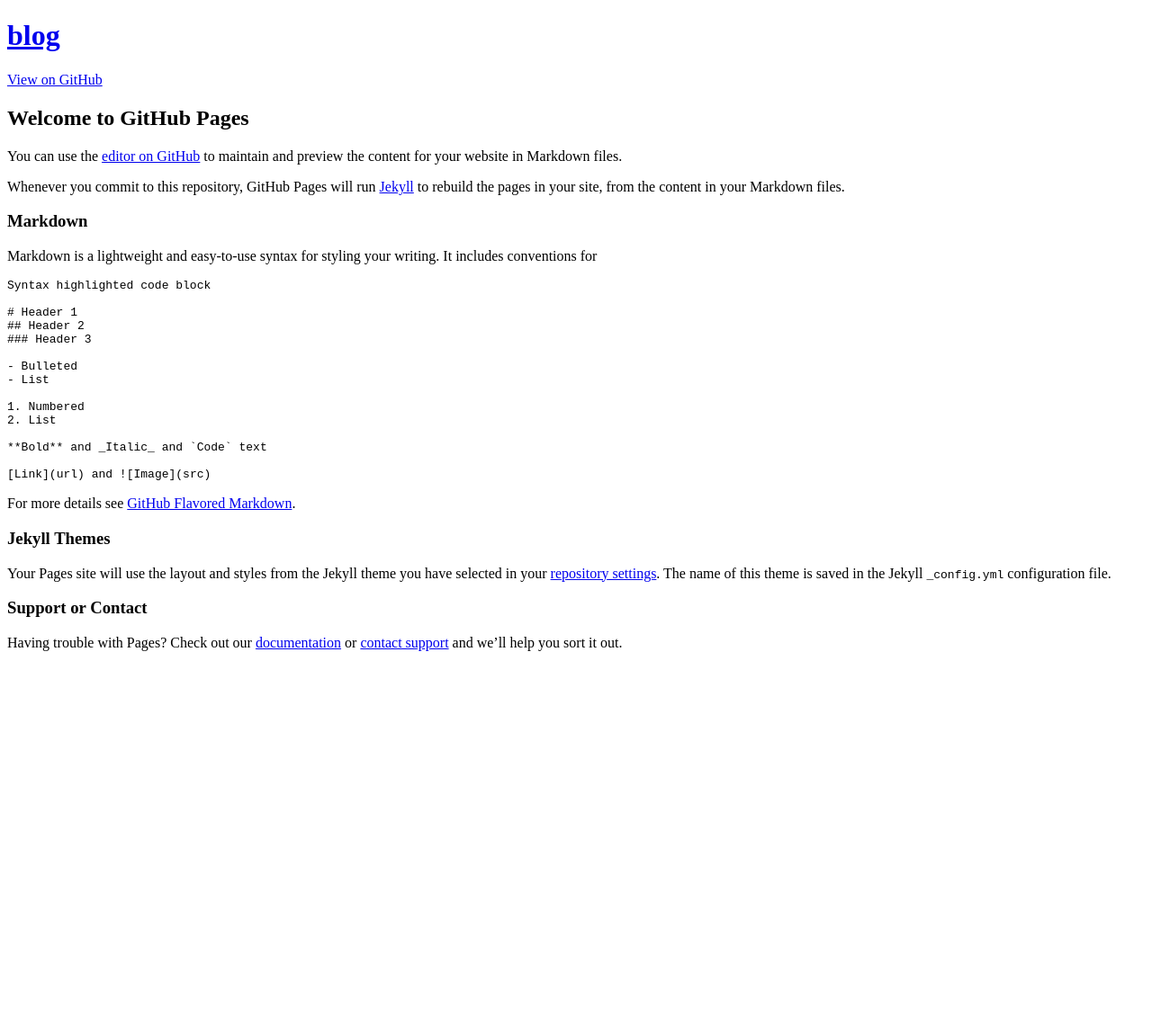
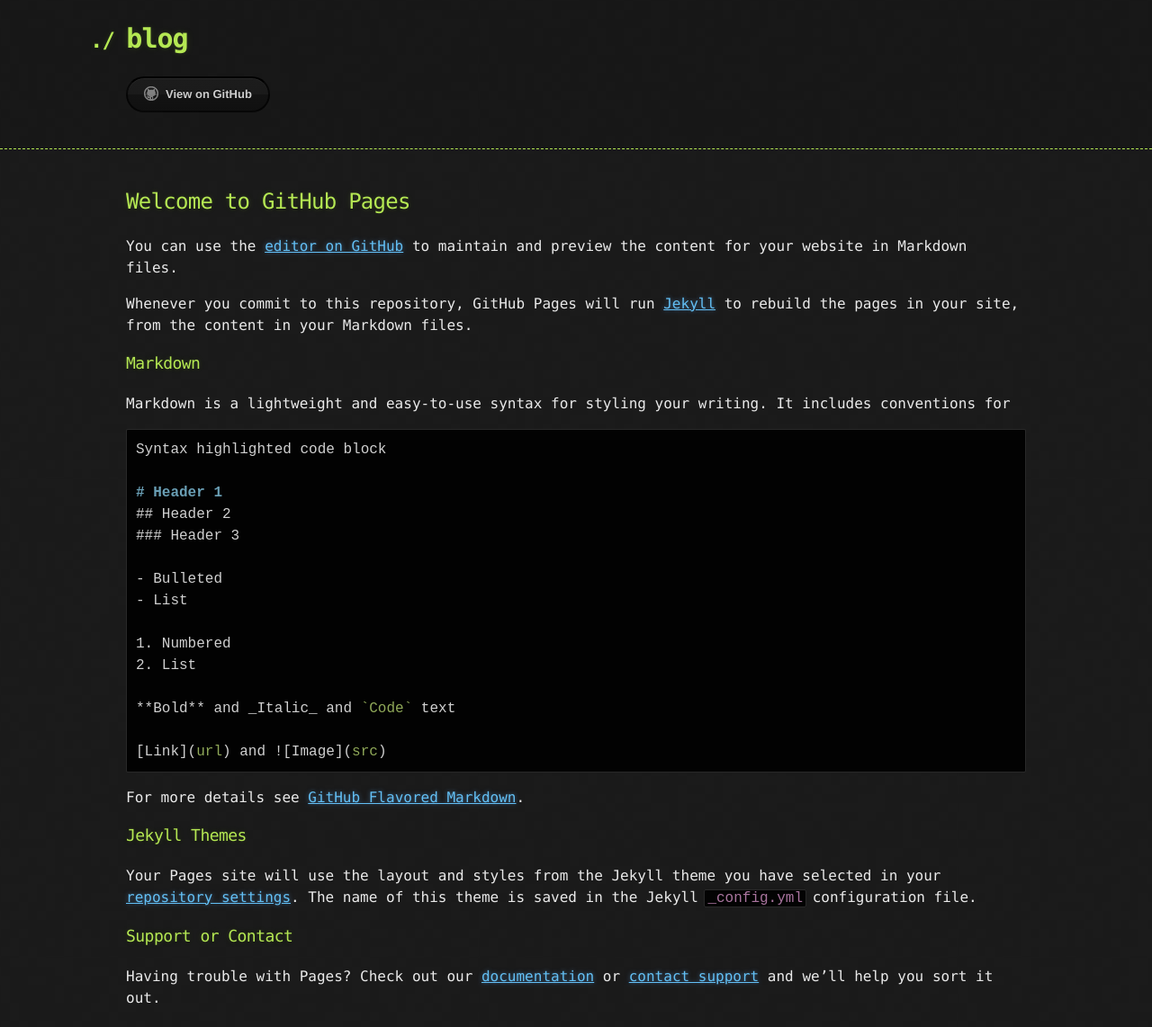
Before and after one commit to noisebird/blog, a Jekyll site: the page built from README.md, in a window 1280 px wide. Shown: the whole page at 90% size. Built offline with Jekyll 4.4.1, drawn with Linux system fonts in a browser that asks for light colours; our own code applies the rules of GitHub Pages for plain Markdown files; the repository's description, which GitHub fills in, is left out; before the commit the page ends 900 px from its top, so only the background shows below that.

Commit message:
[darrewang] #N/A add git md

```diff
--- a/_layouts/default.html
+++ b/_layouts/default.html
@@ -4,7 +4,7 @@
     <meta charset='utf-8'>
     <meta http-equiv="X-UA-Compatible" content="IE=edge">
     <meta name="viewport" content="width=device-width, initial-scale=1">
-    <link rel="stylesheet" href="{{ '/assets/css/style.css?v=' | append: site.github.build_revision | relative_url }}">
+    <link rel="stylesheet" href="/assets/css/style.css?v=' | append: site.github.build_revision | relative_url }}">
 
     {% seo %}
 </head>
--- /dev/null
+++ b/assets/css/style.css
@@ -0,0 +1,317 @@
+.highlight {
+  color: #d0d0d0
+}
+
+.highlight table td {
+  padding: 5px
+}
+
+.highlight table pre {
+  margin: 0
+}
+
+.highlight .w {
+  color: #d0d0d0
+}
+
+.highlight .err {
+  color: #151515;
+  background-color: #ac4142
+}
+
+.highlight .c, .highlight .cd, .highlight .cm, .highlight .c1, .highlight .cs {
+  color: #888
+}
+
+.highlight .cp {
+  color: #f4bf75
+}
+
+.highlight .o, .highlight .ow {
+  color: #f4bf75
+}
+
+.highlight .p, .highlight .pi {
+  color: #d0d0d0
+}
+
+.highlight .gi {
+  color: #90a959
+}
+
+.highlight .gd {
+  color: #ac4142
+}
+
+.highlight .gh {
+  color: #6a9fb5;
+  font-weight: bold
+}
+
+.highlight .k, .highlight .kn, .highlight .kp, .highlight .kr, .highlight .kv {
+  color: #aa759f
+}
+
+.highlight .kc, .highlight .kt, .highlight .kd {
+  color: #d28445
+}
+
+.highlight .s, .highlight .sb, .highlight .sc, .highlight .sd, .highlight .s2, .highlight .sh, .highlight .sx, .highlight .s1 {
+  color: #90a959
+}
+
+.highlight .sr {
+  color: #75b5aa
+}
+
+.highlight .si, .highlight .se {
+  color: #8f5536
+}
+
+.highlight .nt, .highlight .nn, .highlight .nc, .highlight .no {
+  color: #f4bf75
+}
+
+.highlight .na {
+  color: #6a9fb5
+}
+
+.highlight .m, .highlight .mf, .highlight .mh, .highlight .mi, .highlight .il, .highlight .mo, .highlight .mb, .highlight .mx {
+  color: #90a959
+}
+
+.highlight .ss {
+  color: #90a959
+}
+
+body {
+  margin: 0;
+  padding: 0;
+  background: #151515 url("../images/bkg.png") 0 0;
+  color: #eaeaea;
+  font-size: 16px;
+  line-height: 1.5;
+  font-family: Monaco, "Bitstream Vera Sans Mono", "Lucida Console", Terminal, monospace
+}
+
+.container {
+  width: 90%;
+  max-width: 1000px;
+  margin: 0 auto
+}
+
+section {
+  display: block;
+  margin: 0 0 20px 0
+}
+
+h1, h2, h3, h4, h5, h6 {
+  margin: 0 0 20px
+}
+
+li {
+  line-height: 1.4
+}
+
+header {
+  background: rgba(0, 0, 0, 0.1);
+  width: 100%;
+  border-bottom: 1px dashed #b5e853;
+  padding: 20px 0;
+  margin: 0 0 40px 0
+}
+
+header h1 {
+  font-size: 30px;
+  line-height: 1.5;
+  margin: 0 0 0 -40px;
+  font-weight: bold;
+  font-family: Monaco, "Bitstream Vera Sans Mono", "Lucida Console", Terminal, monospace;
+  color: #b5e853;
+  text-shadow: 0 1px 1px rgba(0, 0, 0, 0.1), 0 0 5px rgba(181, 232, 83, 0.1), 0 0 10px rgba(181, 232, 83, 0.1);
+  letter-spacing: -1px;
+  -webkit-font-smoothing: antialiased
+}
+
+@media (max-width: 1000px) {
+  header h1 {
+    margin-left: 0
+  }
+}
+
+header h1:before {
+  content: "./ ";
+  font-size: 24px
+}
+
+header h2 {
+  font-size: 18px;
+  font-weight: 300;
+  color: #666
+}
+
+#downloads .btn {
+  display: inline-block;
+  text-align: center;
+  margin: 0
+}
+
+#main_content {
+  width: 100%;
+  -webkit-font-smoothing: antialiased
+}
+
+section img {
+  max-width: 100%
+}
+
+h1, h2, h3, h4, h5, h6 {
+  font-weight: normal;
+  font-family: Monaco, "Bitstream Vera Sans Mono", "Lucida Console", Terminal, monospace;
+  color: #b5e853;
+  letter-spacing: -0.03em;
+  text-shadow: 0 1px 1px rgba(0, 0, 0, 0.1), 0 0 5px rgba(181, 232, 83, 0.1), 0 0 10px rgba(181, 232, 83, 0.1)
+}
+
+#main_content h1 {
+  font-size: 30px
+}
+
+#main_content h2 {
+  font-size: 24px
+}
+
+#main_content h3 {
+  font-size: 18px
+}
+
+#main_content h4 {
+  font-size: 14px
+}
+
+#main_content h5 {
+  font-size: 12px;
+  text-transform: uppercase;
+  margin: 0 0 5px 0
+}
+
+#main_content h6 {
+  font-size: 12px;
+  text-transform: uppercase;
+  color: #999;
+  margin: 0 0 5px 0
+}
+
+dt {
+  font-style: italic;
+  font-weight: bold
+}
+
+ul li {
+  list-style-image: url("../images/bullet.png")
+}
+
+blockquote {
+  color: #aaa;
+  padding-left: 10px;
+  border-left: 1px dotted #666
+}
+
+pre {
+  background: rgba(0, 0, 0, 0.9);
+  border: 1px solid rgba(255, 255, 255, 0.15);
+  padding: 10px;
+  font-size: 16px;
+  color: #b5e853;
+  border-radius: 2px;
+  word-wrap: normal;
+  overflow: auto;
+  overflow-y: hidden
+}
+
+code.highlighter-rouge {
+  background: rgba(0, 0, 0, 0.9);
+  border: 1px solid rgba(255, 255, 255, 0.15);
+  padding: 0px 3px;
+  margin: 0px -3px;
+  color: #aa759f;
+  border-radius: 2px
+}
+
+table {
+  width: 100%;
+  margin: 0 0 20px 0
+}
+
+th {
+  text-align: left;
+  border-bottom: 1px dashed #b5e853;
+  padding: 5px 10px
+}
+
+td {
+  padding: 5px 10px
+}
+
+hr {
+  height: 0;
+  border: 0;
+  border-bottom: 1px dashed #b5e853;
+  color: #b5e853
+}
+
+.btn {
+  display: inline-block;
+  background: -webkit-linear-gradient(top, rgba(40, 40, 40, 0.3), rgba(35, 35, 35, 0.3) 50%, rgba(10, 10, 10, 0.3) 50%, rgba(0, 0, 0, 0.3));
+  padding: 8px 18px;
+  border-radius: 50px;
+  border: 2px solid rgba(0, 0, 0, 0.7);
+  border-bottom: 2px solid rgba(0, 0, 0, 0.7);
+  border-top: 2px solid #000;
+  color: rgba(255, 255, 255, 0.8);
+  font-family: Helvetica, Arial, sans-serif;
+  font-weight: bold;
+  font-size: 13px;
+  text-decoration: none;
+  text-shadow: 0 -1px 0 rgba(0, 0, 0, 0.75);
+  box-shadow: inset 0 1px 0 rgba(255, 255, 255, 0.05)
+}
+
+.btn:hover {
+  background: -webkit-linear-gradient(top, rgba(40, 40, 40, 0.6), rgba(35, 35, 35, 0.6) 50%, rgba(10, 10, 10, 0.8) 50%, rgba(0, 0, 0, 0.8))
+}
+
+.btn .icon {
+  display: inline-block;
+  width: 16px;
+  height: 16px;
+  margin: 1px 8px 0 0;
+  float: left
+}
+
+.btn-github .icon {
+  opacity: 0.6;
+  background: url("../images/blacktocat.png") 0 0 no-repeat
+}
+
+a {
+  color: #63c0f5;
+  text-shadow: 0 0 5px rgba(104, 182, 255, 0.5)
+}
+
+.cf:before, .cf:after {
+  content: "";
+  display: table
+}
+
+.cf:after {
+  clear: both
+}
+
+.cf {
+  zoom: 1
+}
+
+#a-title {
+  text-decoration: none
+}
```
Also changed, not shown: assets/images/bkg.png (added), assets/images/blacktocat.png (added), assets/images/bullet.png (added).
